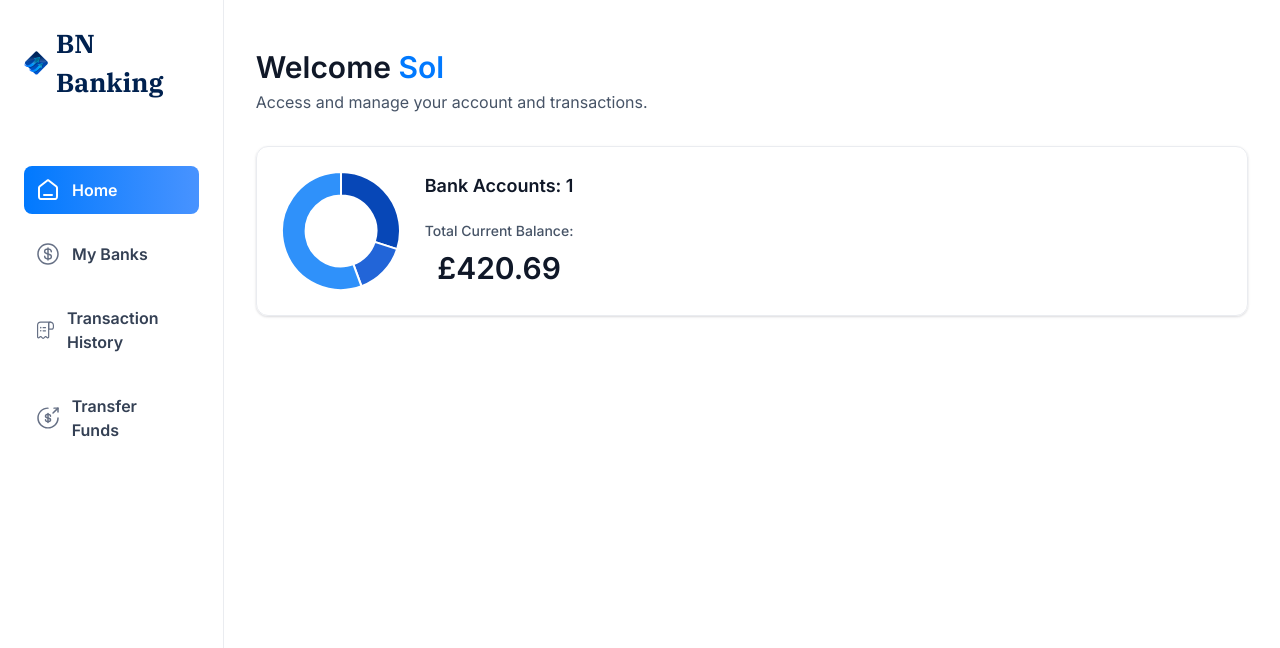
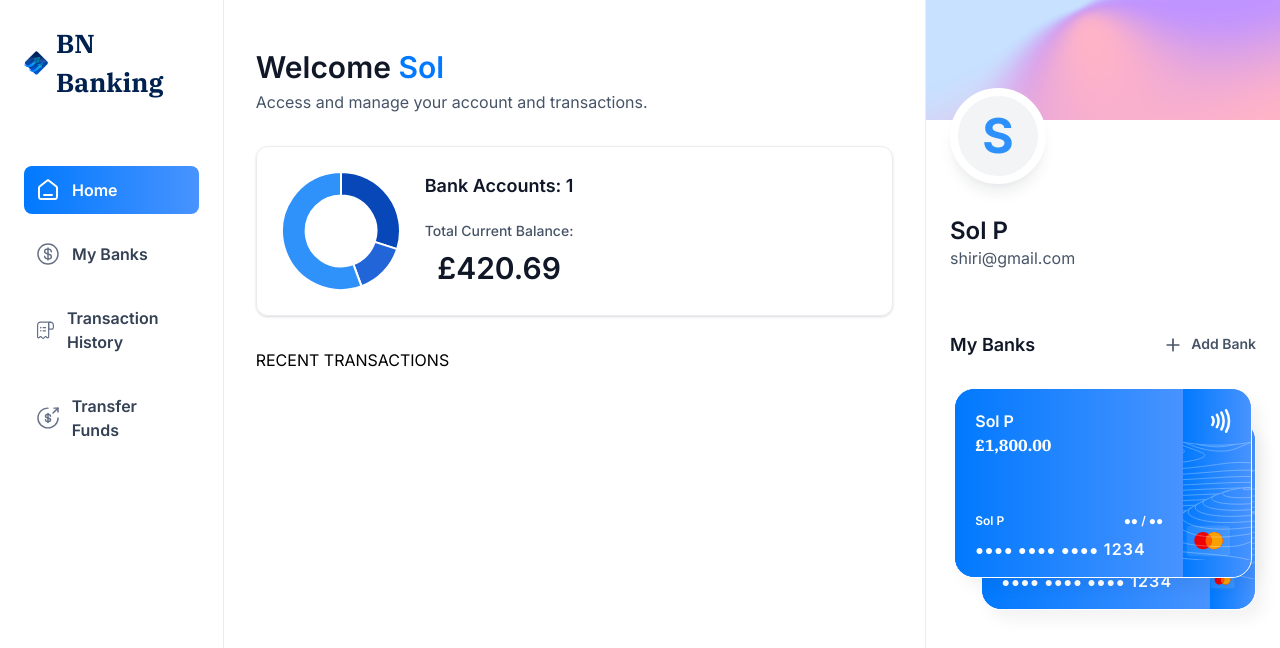
Before and after one commit to Shiriix/BN-Banking, a Next.js app: page / in a window 1280 px wide. Shown: the top 648 px of the page. Built offline with nearby package versions, Linux system fonts and the light colour scheme.

Commit message:
added right sidebar and created bank card component to display bank account information

```diff
--- a/app/(root)/page.tsx
+++ b/app/(root)/page.tsx
@@ -1,9 +1,14 @@
 import HeaderBox from "@/components/HeaderBox";
+import RightSidebar from "@/components/RightSidebar";
 import TotalBalanceBox from "@/components/TotalBalanceBox";
 import React from "react";
 
 const Home = () => {
-  const loggedIn = { firstName: "Sol" };
+  const loggedIn = {
+    firstName: "Sol",
+    lastName: "P",
+    email: "shiri@gmail.com",
+  };
 
   return (
     <section className="home">
@@ -22,7 +27,14 @@
             totalCurrentBalance={420.69}
           />
         </header>
+        RECENT TRANSACTIONS
       </div>
+
+      <RightSidebar
+        user={loggedIn}
+        transations={[]}
+        banks={[{ currentBalance: 1800 }, { currentBalance: 1337 }]}
+      />
     </section>
   );
 };
--- /dev/null
+++ b/components/BankCard.tsx
@@ -0,0 +1,57 @@
+import { formatAmount } from "@/lib/utils";
+import Image from "next/image";
+import Link from "next/link";
+import React from "react";
+
+const BankCard = ({
+  account,
+  userName,
+  showBalance = true,
+}: CreditCardProps) => {
+  return (
+    <div className="flex flex-col">
+      <Link href="/" className="bank-card">
+        <div className="bank-card_content">
+          <div>
+            <h1 className="text-16 font-semibold text-white">
+              {account.name || userName}
+            </h1>
+            <p className="font-ibm-plex-serif font-black text-white">
+              {formatAmount(account.currentBalance)}
+            </p>
+          </div>
+
+          <article className="flex flex-col gap-2">
+            <div className="flex justify-between">
+              <h1 className="text-12  font-semibold text-white">{userName}</h1>
+              <h2 className="text-12  font-semibold text-white"> ●● / ●●</h2>
+            </div>
+            <p className="text-14 font-semibold tracking-[1.1px] text-white">
+              ●●●● ●●●● ●●●● <span className="text-16">1234</span>
+            </p>
+          </article>
+        </div>
+
+        <div className="bank-card_icon">
+          <Image src="/icons/Paypass.svg" width={20} height={24} alt="pay" />
+          <Image
+            src="/icons/mastercard.svg"
+            width={45}
+            height={32}
+            alt="mastercard"
+            className="ml-5"
+          />
+        </div>
+        <Image
+          src="/icons/lines.svg"
+          width={316}
+          height={180}
+          alt="lines"
+          className="absolute top-0 left-0"
+        />
+      </Link>
+    </div>
+  );
+};
+
+export default BankCard;
--- /dev/null
+++ b/components/RightSidebar.tsx
@@ -0,0 +1,60 @@
+import Image from "next/image";
+import Link from "next/link";
+import React from "react";
+import BankCard from "./BankCard";
+
+const RightSidebar = ({ user, transactions, banks }: RightSidebarProps) => {
+  return (
+    <aside className="right-sidebar">
+      <section className="flex flex-col pb-8">
+        <div className="profile-banner" />
+        <div className="profile">
+          <div className="profile-img">
+            <span className="text-5xl font-bold text-blue-500">
+              {user.firstName[0]}
+            </span>
+          </div>
+          <div className="profile-details">
+            <h1 className="profile-name">
+              {user.firstName} {user.lastName}
+            </h1>
+            <p className="profile-email">{user.email}</p>
+          </div>
+        </div>
+      </section>
+      <section className="banks">
+        <div className="flex w-full justify-between">
+          <h2 className="header-2">My Banks</h2>
+          <Link href={"/"} className="flex gap-2">
+            <Image src="/icons/plus.svg" width={20} height={20} alt="plus" />
+            <h2 className="text-14 font-semibold text-gray-600"> Add Bank</h2>
+          </Link>
+        </div>
+        {banks?.length > 0 && (
+          <div className="relative flex flex-1 flex-col items-center justify-center gap-5">
+            <div className="relative z-10">
+              <BankCard
+                key={banks[0].$id}
+                account={banks[0]}
+                userName={`${user.firstName} ${user.lastName}`}
+                showBalance={false}
+              />
+            </div>
+            {banks[1] && (
+              <div className="absolute right-0 top-8 z-0 w-[90%]">
+                <BankCard
+                  key={banks[1].$id}
+                  account={banks[1]}
+                  userName={`${user.firstName} ${user.lastName}`}
+                  showBalance={false}
+                />
+              </div>
+            )}
+          </div>
+        )}
+      </section>
+    </aside>
+  );
+};
+
+export default RightSidebar;
```
